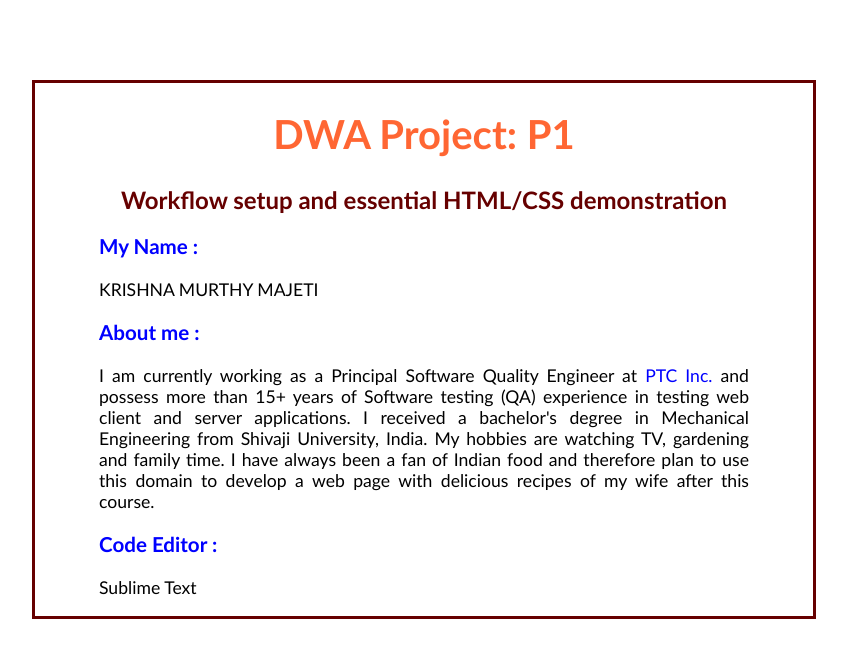
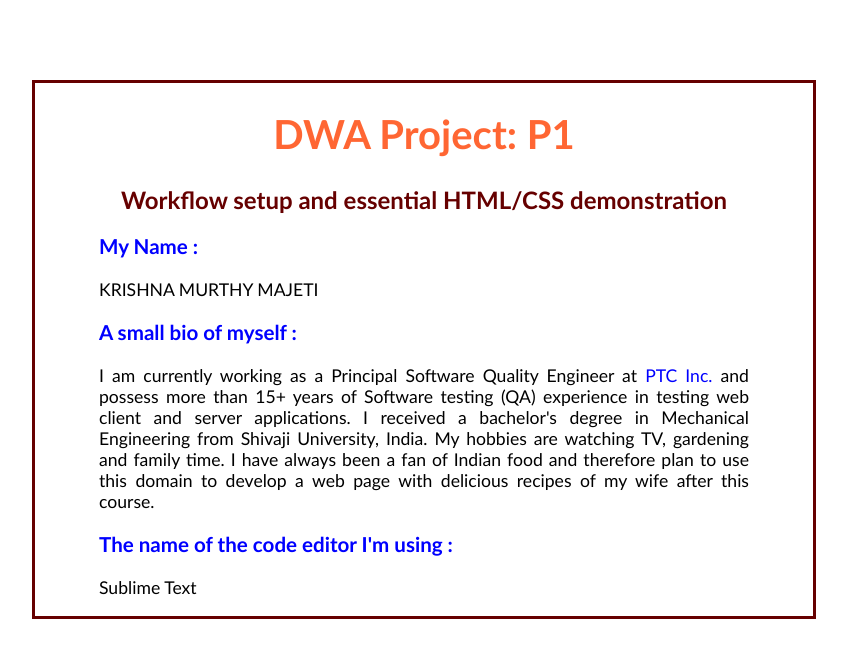
Before and after one commit to kmmajeti/p1.suseelaskitchen.com, a PHP site: page / in a window 1280 px wide. Shown: the top 658 px of the page, without its empty margins (48-895 px from the left). Run offline with PHP 8.4, Linux system fonts and the light colour scheme.

Commit message:
Updated index page to remove the code specific to php after validating with HTML5 and updated the headers related to my info

```diff
--- a/index.php
+++ b/index.php
@@ -11,17 +11,16 @@
 		<div>
 			<h3>My Name :</h3>
 			<p>KRISHNA MURTHY MAJETI</p>
-			<h3>About me :</h3>
+
+			<h3>A small bio of myself :</h3>
 			<p>I am currently working as a Principal Software Quality Engineer at <a href="http://www.ptc.com/">PTC Inc.</a>
 			and possess more than 15+ years of Software testing (QA) experience in testing web client and server applications.
 			I received a bachelor's degree in Mechanical Engineering from Shivaji University, India. My hobbies are watching
 			TV, gardening and family time. I have always been a fan of Indian food and therefore plan to use this domain to
 			develop a web page with delicious recipes of my wife after this course.</p>
-			<h3>Code Editor :</h3>
+
+			<h3>The name of the code editor I'm using :</h3>
 			<p>Sublime Text</p>
 		</div>
-		<?php
-			// PHP code goes here;
-		?>
 	</body>
 </html>
```
